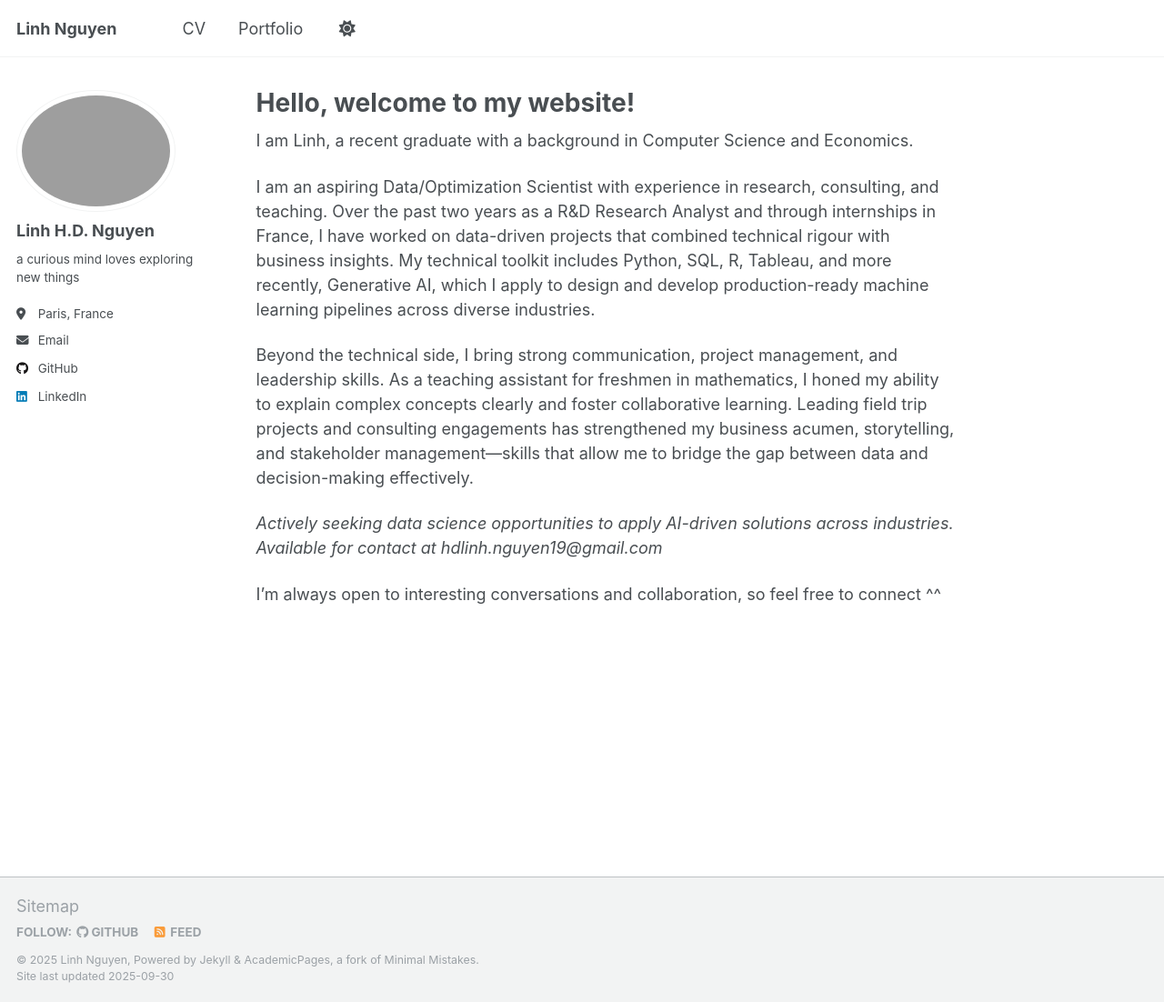
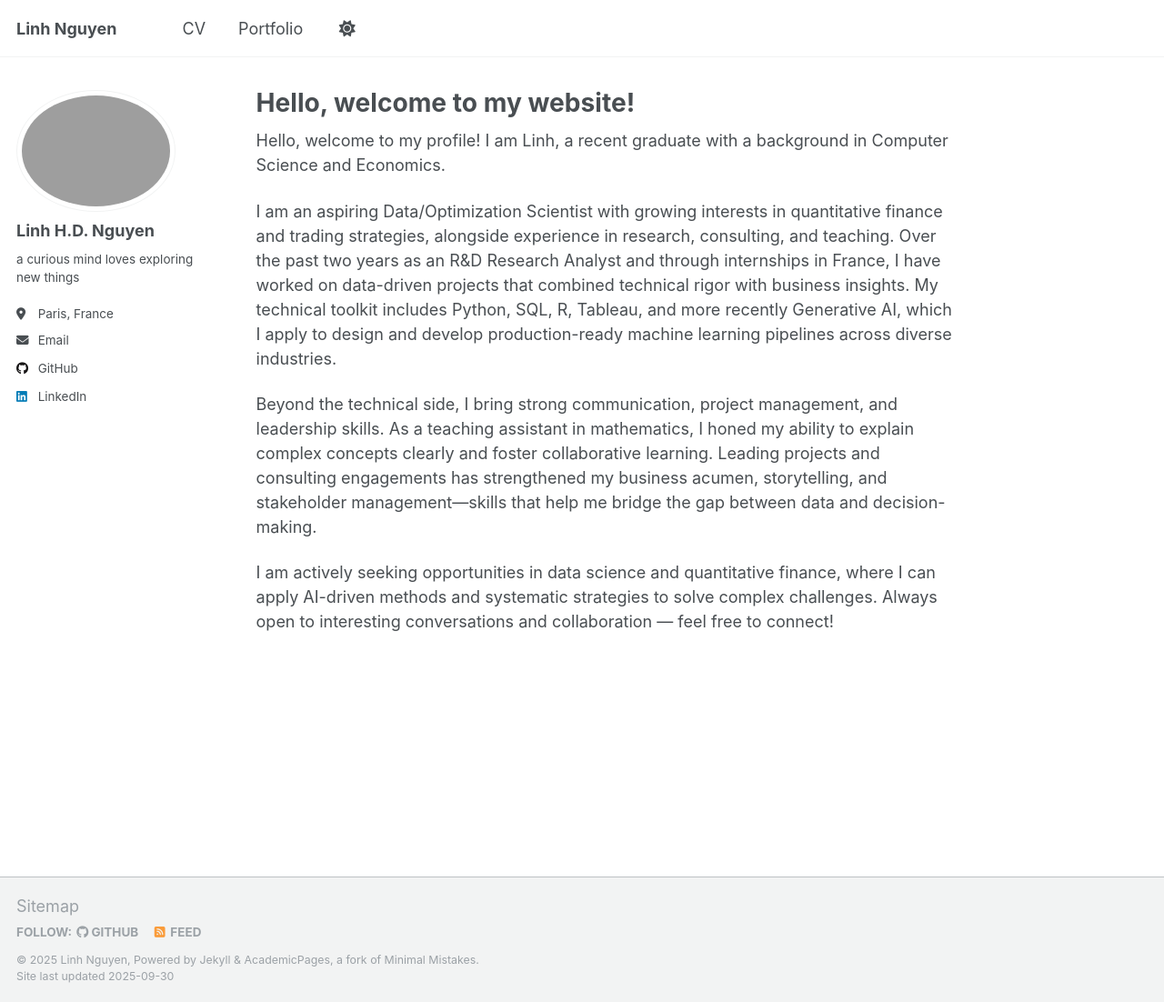
Before and after one commit to hdlinhnguyen/hdlinhnguyen.github.io, a Jekyll site: the page built from _pages/about.md, in a window 1280 px wide and 1102 px high. Shown: the whole window at 91% size. Built offline with Jekyll 4.4.1, drawn with Linux system fonts in a browser that asks for light colours; a script that is not in the unit is left out.

Commit message:
Update about.md

```diff
--- a/_pages/about.md
+++ b/_pages/about.md
@@ -7,12 +7,11 @@ redirect_from:
   - /about.html
 ---
 
+Hello, welcome to my profile!
 I am Linh, a recent graduate with a background in Computer Science and Economics.
 
-I am an aspiring Data/Optimization Scientist with experience in research, consulting, and teaching. Over the past two years as a R&D Research Analyst and through internships in France, I have worked on data-driven projects that combined technical rigour with business insights. My technical toolkit includes Python, SQL, R, Tableau, and more recently, Generative AI, which I apply to design and develop production-ready machine learning pipelines across diverse industries.
+I am an aspiring Data/Optimization Scientist with growing interests in quantitative finance and trading strategies, alongside experience in research, consulting, and teaching. Over the past two years as an R&D Research Analyst and through internships in France, I have worked on data-driven projects that combined technical rigor with business insights. My technical toolkit includes Python, SQL, R, Tableau, and more recently Generative AI, which I apply to design and develop production-ready machine learning pipelines across diverse industries.
 
-Beyond the technical side, I bring strong communication, project management, and leadership skills. As a teaching assistant for freshmen in mathematics, I honed my ability to explain complex concepts clearly and foster collaborative learning. Leading field trip projects and consulting engagements has strengthened my business acumen, storytelling, and stakeholder management—skills that allow me to bridge the gap between data and decision-making effectively.
+Beyond the technical side, I bring strong communication, project management, and leadership skills. As a teaching assistant in mathematics, I honed my ability to explain complex concepts clearly and foster collaborative learning. Leading projects and consulting engagements has strengthened my business acumen, storytelling, and stakeholder management—skills that help me bridge the gap between data and decision-making.
 
-*Actively seeking data science opportunities to apply AI-driven solutions across industries. Available for contact at hdlinh.nguyen19@gmail.com*
-
-I'm always open to interesting conversations and collaboration, so feel free to connect ^^
+I am actively seeking opportunities in data science and quantitative finance, where I can apply AI-driven methods and systematic strategies to solve complex challenges. Always open to interesting conversations and collaboration — feel free to connect!
```
